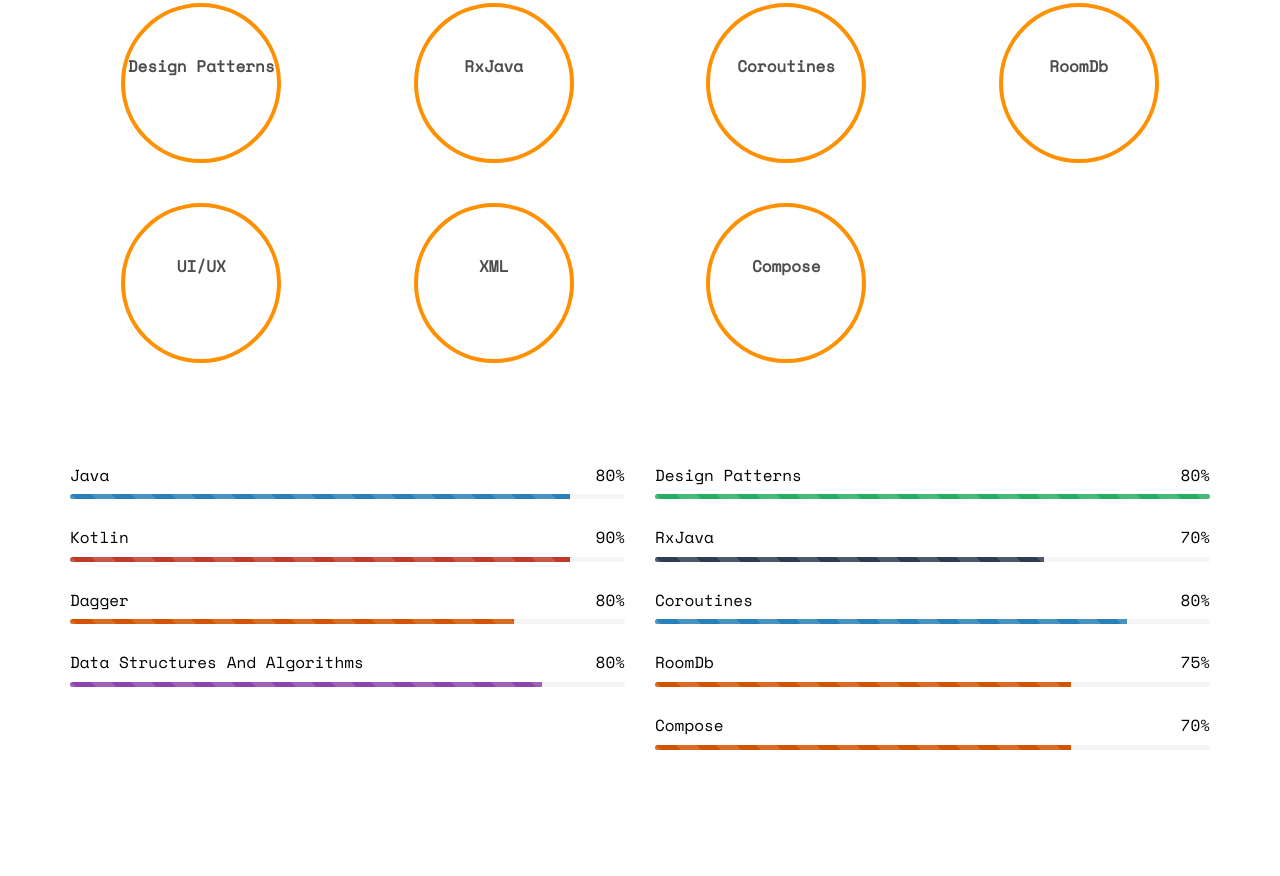
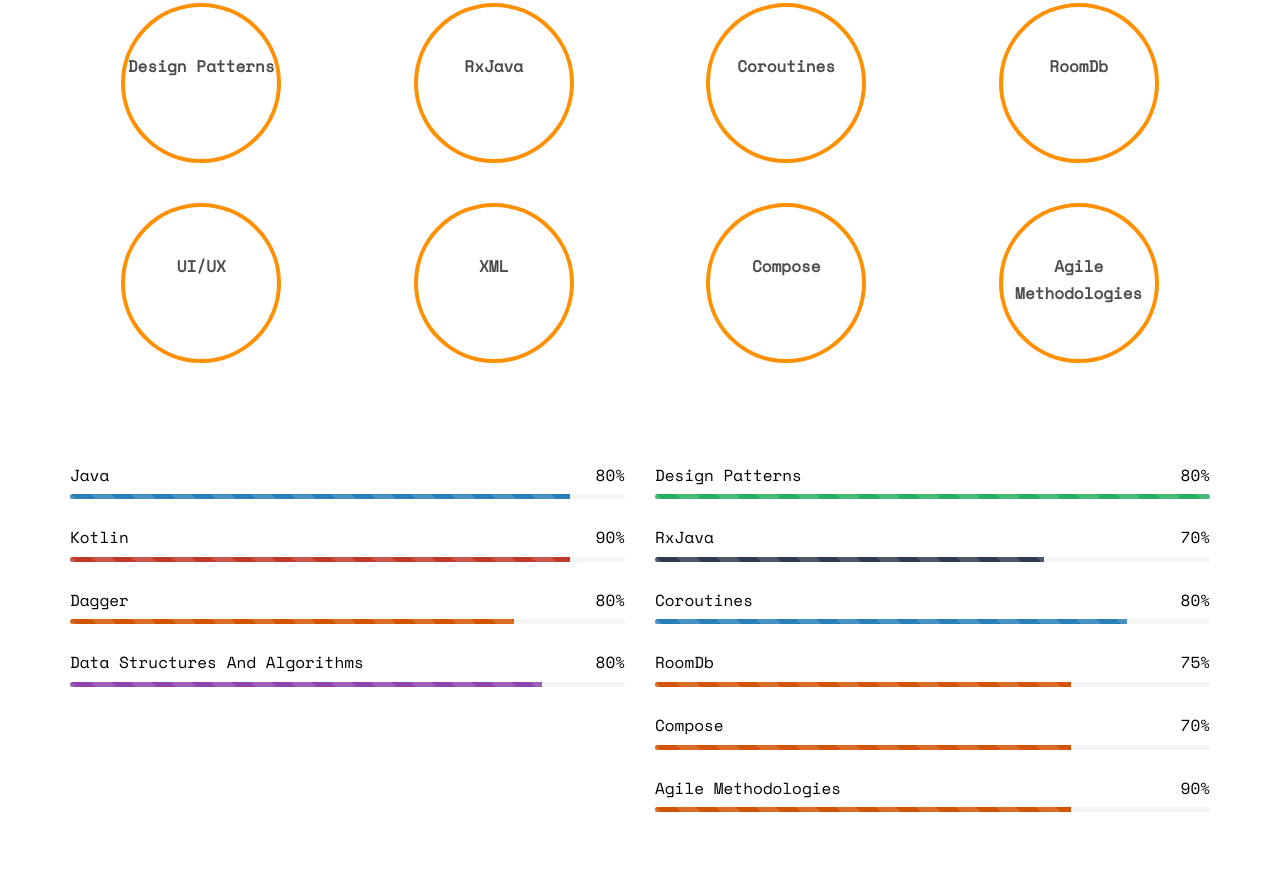
Before and after one commit to anirudh797/Portfolio_Android, a plain HTML site: page index.html in a window 1280 px wide. Shown: the part 6284-7160 px from the top of the page. Drawn offline with nearby package versions, Linux system fonts and the light colour scheme; files whose address does not match are found by name.

Commit message:
Edited index.html

```diff
--- a/index.html
+++ b/index.html
@@ -394,6 +394,9 @@
 				<div class="col-md-3 col-sm-6 col-xs-12 text-center">
 					<div class="chart" data-percent="100"><span><strong>Compose</span></div>
 				</div>
+				<div class="col-md-3 col-sm-6 col-xs-12 text-center">
+					<div class="chart" data-percent="100"><span><strong>Agile Methodologies</span></div>
+				</div>
 			</div>
 			<div class="row">
 				<div class="col-md-6">
@@ -469,6 +472,14 @@
 						  <div class="progress-bar progress-bar-3 progress-bar-striped active" role="progressbar"
 						  aria-valuenow="75" aria-valuemin="0" aria-valuemax="100" style="width:75%">
 						  </div>
+						</div>
+					</div>
+					<div class="progress-wrap">
+						<h3><span class="name-left">Agile Methodologies</span><span class="value-right">90%</span></h3>
+						<div class="progress">
+							<div class="progress-bar progress-bar-3 progress-bar-striped active" role="progressbar"
+								 aria-valuenow="90" aria-valuemin="0" aria-valuemax="100" style="width:75%">
+							</div>
 						</div>
 					</div>
 				</div>
```
